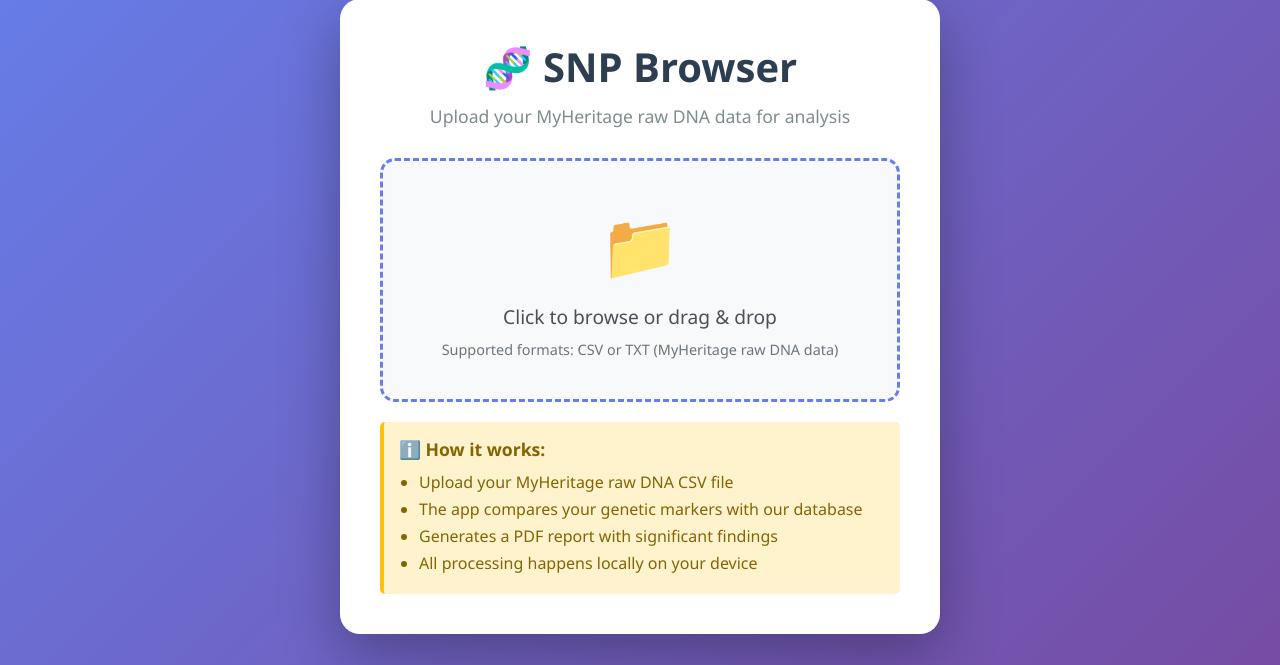
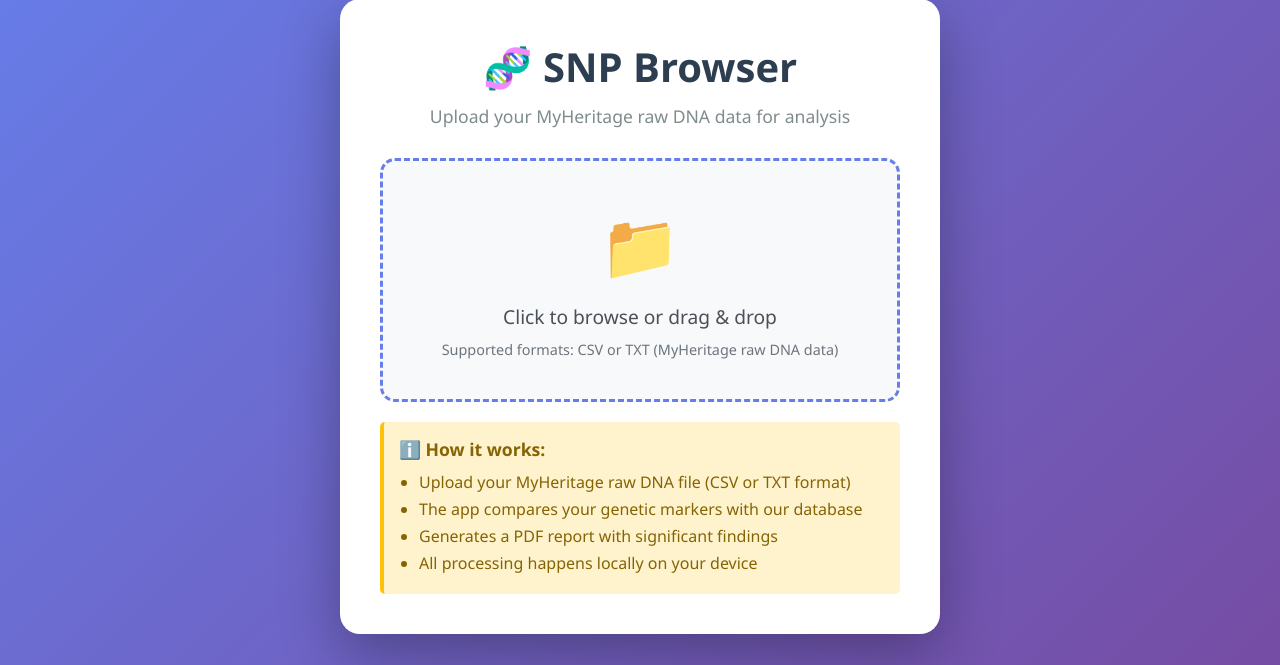
Before and after one commit to u836878/snp_broswer, a Flask app: page / in a window 1280 px wide. Shown: the part 84-749 px from the top of the page. Run offline with Flask 3, Linux system fonts and the light colour scheme.

Commit message:
Update UI text to mention TXT file support

```diff
--- a/templates/index.html
+++ b/templates/index.html
@@ -280,7 +280,7 @@
         <div class="info-box">
             <h3>ℹ️ How it works:</h3>
             <ul>
-                <li>Upload your MyHeritage raw DNA CSV file</li>
+                <li>Upload your MyHeritage raw DNA file (CSV or TXT format)</li>
                 <li>The app compares your genetic markers with our database</li>
                 <li>Generates a PDF report with significant findings</li>
                 <li>All processing happens locally on your device</li>
```
